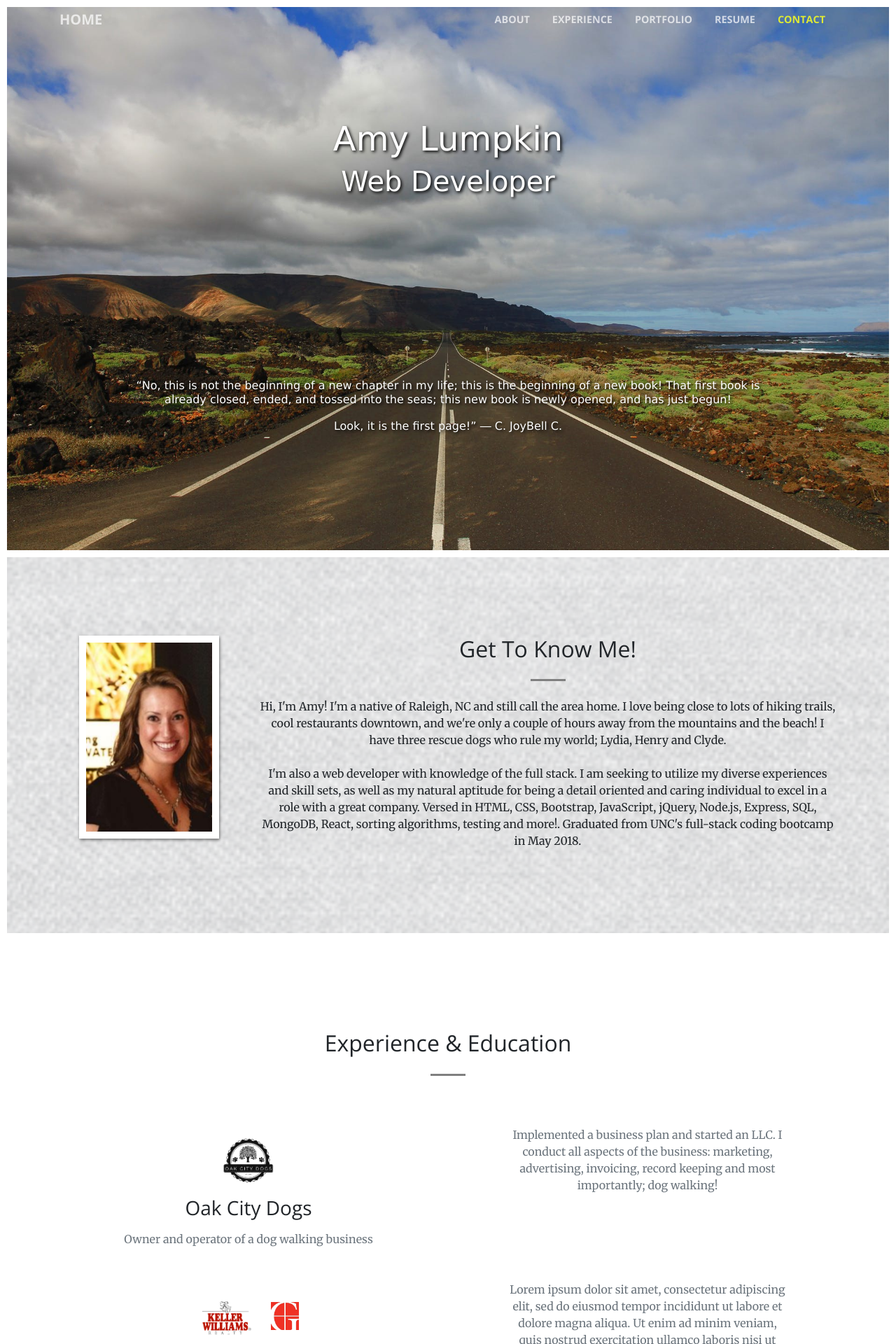
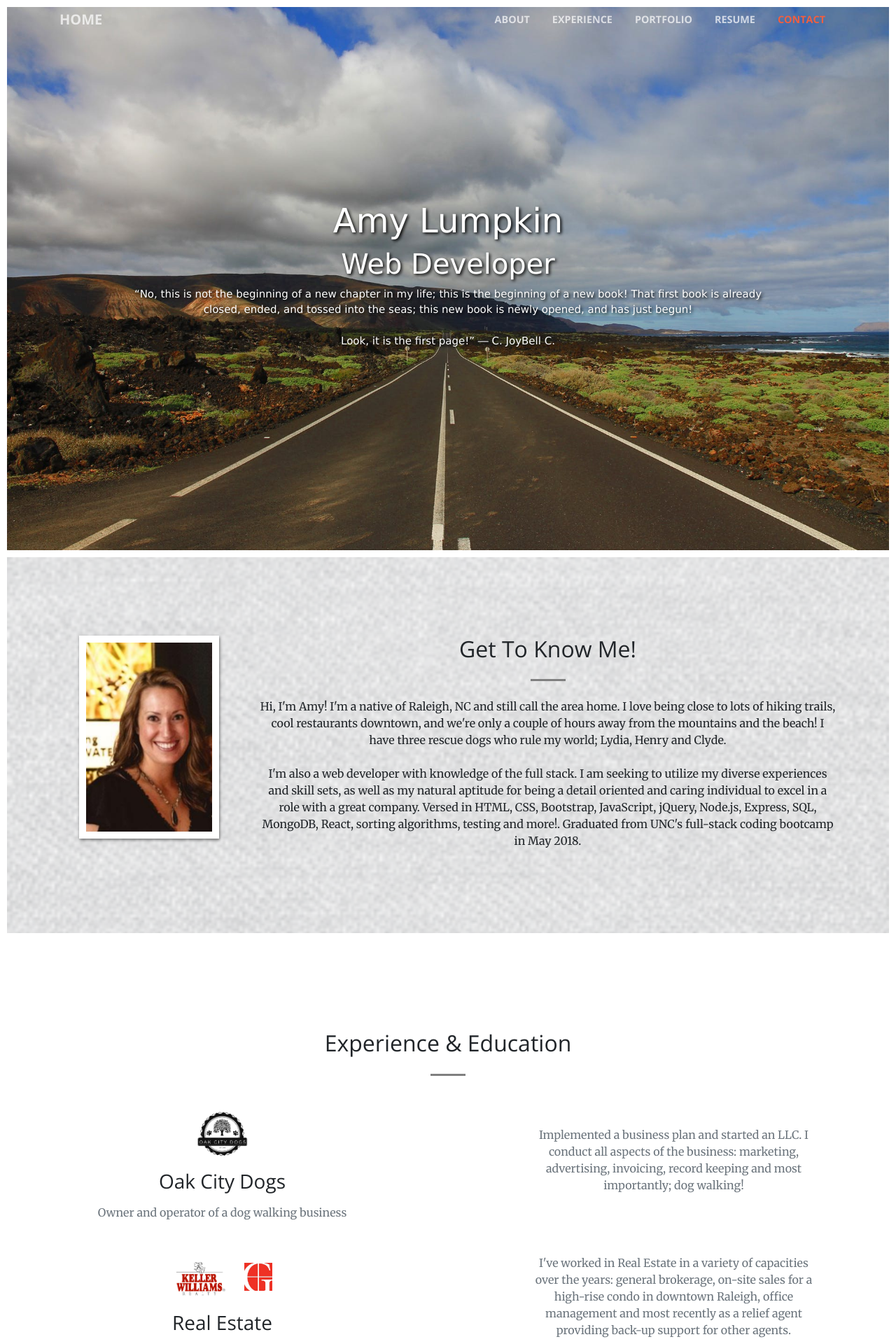
Before and after one commit to amylumpkin/amylumpkin.com, a PHP site: page / in a window 1280 px wide. Shown: the top 1920 px of the page at 70% size. Run offline with PHP 8.4, Linux system fonts and the light colour scheme.

Commit message:
experience

```diff
--- a/css/style.css
+++ b/css/style.css
@@ -74,11 +74,11 @@
 #mainNav .navbar-brand {
     font-weight:700;
     text-transform:uppercase;
-    color:#dfea34;
+    color: #f05f40;
     font-family:'Open Sans','Helvetica Neue',Arial,sans-serif
 }
 #mainNav .navbar-brand:focus,#mainNav .navbar-brand:hover {
-    color: #dfea34
+    color:#f05f40;
 }
 #mainNav .navbar-nav>li.nav-item>a.nav-link,#mainNav .navbar-nav>li.nav-item>a.nav-link:focus {
     font-size:.9rem;font-weight:700;
@@ -86,10 +86,10 @@
     color:#212529
 }
 #mainNav .navbar-nav>li.nav-item>a.nav-link:focus:hover,#mainNav .navbar-nav>li.nav-item>a.nav-link:hover {
-    color:#dfea34
+    color:#f05f40;
 }
 #mainNav .navbar-nav>li.nav-item>a.nav-link.active,#mainNav .navbar-nav>li.nav-item>a.nav-link:focus.active {
-    color:#dfea34!important;
+    color:#f05f40!important;
     background-color:transparent
 }
 #mainNav .navbar-nav>li.nav-item>a.nav-link.active:hover,#mainNav .navbar-nav>li.nav-item>a.nav-link:focus.active:hover {
@@ -120,16 +120,16 @@
         background-color:#fff
     }
     #mainNav.navbar-shrink .navbar-brand {
-        color:#dfea34
+        color:#f05f40;
     }
     #mainNav.navbar-shrink .navbar-brand:focus,#mainNav.navbar-shrink .navbar-brand:hover {
-        color:#dfea34
+        color:#f05f40;
     }
     #mainNav.navbar-shrink .navbar-nav>li.nav-item>a.nav-link,#mainNav.navbar-shrink .navbar-nav>li.nav-item>a.nav-link:focus {
         color:#212529
     }
     #mainNav.navbar-shrink .navbar-nav>li.nav-item>a.nav-link:focus:hover,#mainNav.navbar-shrink .navbar-nav>li.nav-item>a.nav-link:hover {
-        color:#dfea34
+        color:#f05f40;
     }
 }
 header.masthead {
@@ -343,3 +343,43 @@
   #resume {
       color: black;
   }
+  .header {
+      padding-top: 90px;
+  }
+  .quote {
+      padding-bottom: 10px;
+      font-size: 15px;
+  }
+  #ocd {
+      background-color: white;
+      padding-top: 0px;
+      padding-bottom: 0px;
+  }
+  #ocdlogo {
+      padding-top: 20px;
+  }
+  #realestate {
+      background-color: white;
+      padding-bottom: 0px;
+  }
+  #kw {
+      padding-top: 40px;
+  }
+  #tga {
+      padding-top: 40px;
+  }
+  #ncsu {
+      padding-top: 0px;
+  }
+  #education {
+      background-color: white;
+  }
+  #ncsulogo {
+      padding-top: 30px;
+  }
+  #unclogo {
+      padding-top: 30px;
+  }
+  #plantpathology {
+      padding-top: 50px;
+  }
--- a/index.html
+++ b/index.html
@@ -60,24 +60,21 @@
       </div>
     </nav>
 
+<!-- name, title, quote -->
     <header class="masthead text-center text-white d-flex">
       <div class="container my-auto">
         <div class="row">
-              <div class="col-lg-10 mx-auto">
+          <div class="col-md-10 mx-auto">
             <h1 class="text">Amy Lumpkin</h1>
-
-              </div>
-              <div class="col-lg-8 mx-auto">
             <h2 class="text">Web Developer</h2>
-              </div>
-              <div class="col-sm-10 mx-auto">
-                <h3 class="text">“No, this is not the beginning of a new chapter in my life; this is the beginning of a new book! That first book is already closed, ended, and tossed into the seas; this new book is newly opened, and has just begun! <br><br>Look, it is the first page!”
-                    ― C. JoyBell C.</h3>
+            <div class="quote">“No, this is not the beginning of a new chapter in my life; this is the beginning of a new book! That first book is already closed, ended, and tossed into the seas; this new book is newly opened, and has just begun! <br><br>Look, it is the first page!”
+              ― C. JoyBell C.</div>
           </div>
         </div>
       </div>
     </header>
 
+<!-- about me -->
     <section class="bg-primary" id="about">
       <div class="container">
         <div class="row">
@@ -99,6 +96,7 @@
       </div>
     </section>
 
+<!-- experience and education -->
   <section id="experience">
           <div class="container">
             <div class="row">
@@ -109,63 +107,78 @@
             </div>
           </div>
 
-      <div class="container">
+<!-- oak city dogs -->
 
+        <div class="row" id="ocd">
+          <div class="col-lg-6 col-md-6 text-center">
 
- <!-- oak city dogs -->
-        <div class="row">
-          <div class="col-lg-6 col-md-6 text-center">
-            <div class="service-box mt-5 mx-auto"></div>
-                <img src="img/experience/oakcitydogs.jpg" class="experience" title="Oak City Dogs"/>
+              <img src="img/experience/oakcitydogs.jpg" class="experience" id="ocdlogo" title="Oak City Dogs"/>
               <h3 class="mb-3">Oak City Dogs</h3>
               <p class="text-muted mb-0">Owner and operator of a dog walking business</p>
+
           </div>
 
           <div class="col-lg-6 col-md-6 text-center">
               <div class="service-box mt-5 mx-auto">
-                <p class="text-muted mb-0">Implemented a business plan and started an LLC. I conduct all aspects of the business: marketing, advertising, invoicing, record keeping and most importantly; dog walking!</p>
+                <p class="text-muted mb-0">Implemented a business plan and started an LLC. I conduct all aspects of the business: marketing, advertising, invoicing, record keeping and most importantly; dog walking!
+
+                </p>
+              </div>
+            </div>
+
+        </div>
+
+<!-- real estate jobs -->
+        <div class="row" id="realestate">
+            <div class="col-lg-6 col-md-6 text-center">
+
+                <img src="img/experience/kw.png" class="experience" id="kw" title="Real Estate"/>
+                <img src="img/experience/tga.jpg" class="experience" id="tga" title="Real Estate"/>
+                <h3 class="mb-3">Real Estate</h3>
+                <p class="text-muted mb-0">Real Estate Broker/Realtor, Office Manager</p>
+
+            </div>
+            <div class="col-lg-6 col-md-6 text-center">
+                <div class="service-box mt-5 mx-auto">
+                  <p class="text-muted mb-0">I've worked in Real Estate in a variety of capacities over the years: general brokerage, on-site sales for a high-rise condo in downtown Raleigh, office management and most recently as a relief agent providing back-up support for other agents.</p>
                 </div>
             </div>
         </div>
 
+<!-- ncsu job -->
+<div class="row" id="ncsu">
+    <div class="col-lg-6 col-md-6 text-center">
 
-<!-- real estate jobs -->
-        <div class="row">
-            <div class="col-lg-6 col-md-6 text-center">
-              <div class="service-box mt-5 mx-auto">
-                <img src="img/experience/kw.png" class="experience" title="Real Estate"/>
-                <img src="img/experience/tga.jpg" class="experience" id="tga" title="Real Estate"/>
-                <h3 class="mb-3">Real Estate</h3>
-                <p class="text-muted mb-0">Real Estate agent to the stars. It's pronounced REAL-TOR! 2 syllables.</p>
-              </div>
+        <img src="img/experience/ncsu.jpeg" class="experience" id="plantpathology" title="NCSU"/>
+        <h3 class="mb-3">NCSU</h3>
+        <p class="text-muted mb-0">Plant Pathology Lab</p>
+
     </div>
     <div class="col-lg-6 col-md-6 text-center">
         <div class="service-box mt-5 mx-auto">
-                  <p class="text-muted mb-0">Lorem ipsum dolor sit amet, consectetur adipiscing elit, sed do eiusmod tempor incididunt ut labore et dolore magna aliqua. Ut enim ad minim veniam, quis nostrud exercitation ullamco laboris nisi ut aliquip ex ea commodo consequat. Duis aute irure dolor in reprehenderit in voluptate velit esse cillum dolore eu fugiat nulla pariatur. Excepteur sint occaecat cupidatat non proident, sunt in culpa qui officia deserunt mollit anim id est laborum."</p>
+          <p class="text-muted mb-0"</p>While in college, and after graduation I was a researcher with ‘The Tobacco Genome Initiative’ and presenter of the project at the ‘Plant & Animal Genome Conference’ in San Diego 2006. Produced monthly reports, executed operations of laboratory equipment, prepared chemical solutions for use in experimental procedures, worked successfully in an environment where attention to detail was crucial in order to obtain accurate results.</p>
         </div>
       </div>
   </div>
 
-  <!-- NCSU -->
+<!-- education -->
 
-  <div class="row">
+    <div class="row" id="education">
       <div class="col-lg-6 col-md-6 text-center">
-        <div class="service-box mt-5 mx-auto">
-          <img src="img/experience/ncsu.jpeg" class="experience" title="Education"/>
-          <img src="img/experience/unc.png" class="experience" title="Education"/>
+
+          <img src="img/experience/ncsu.jpeg" class="experience" id="ncsulogo" title="Education"/>
+          <img src="img/experience/unc.png" class="experience" id="unclogo" title="Education"/>
           <h3 class="mb-3">Education</h3>
           <p class="text-muted mb-0">NCSU & UNC Chapel Hill</p>
-        </div>
+
       </div>
       <div class="col-lg-6 col-md-6 text-center">
           <div class="service-box mt-5 mx-auto">
-            <p class="text-muted mb-0">Lorem ipsum dolor sit amet, consectetur adipiscing elit, sed do eiusmod tempor incididunt ut labore et dolore magna aliqua. Ut enim ad minim veniam, quis nostrud exercitation ullamco laboris nisi ut aliquip ex ea commodo consequat. Duis aute irure dolor in reprehenderit in voluptate velit esse cillum dolore eu fugiat nulla pariatur. Excepteur sint occaecat cupidatat non proident, sunt in culpa qui officia deserunt mollit anim id est laborum."</p>
+            <p class="text-muted mb-0">I graduated Magna cum Laude from NCSU with a Bachelor's Degree in Sociology/Criminolgy in 2004, and I graduated from UNC's Full Stack Coding Bootcamp in May of 2018.</p>
           </div>
         </div>
     </div>
 
-        </div>
-      </div>
     </section>
 
     <!-- portfolio -->
@@ -267,6 +280,7 @@
       </div>
     </section>
 
+<!-- download resume -->
     <section class="bg-dark text-white" id="resume">
       <div class="container text-center">
         <h2 class="mb-4">Download My Resume</h2>
@@ -274,6 +288,7 @@
       </div>
     </section>
 
+<!-- contact -->
     <section id="contact">
       <div class="container">
         <div class="row">
@@ -333,6 +348,7 @@
     <!-- Custom scripts for this template -->
     <script src="js/app.js"></script>
 
+    <!-- footer -->
     <footer id="footer">
         Copyright &copy; 2018 Amy Lumpkin
     </footer>
```
Lines whose indentation alone changed are shown as unchanged.
